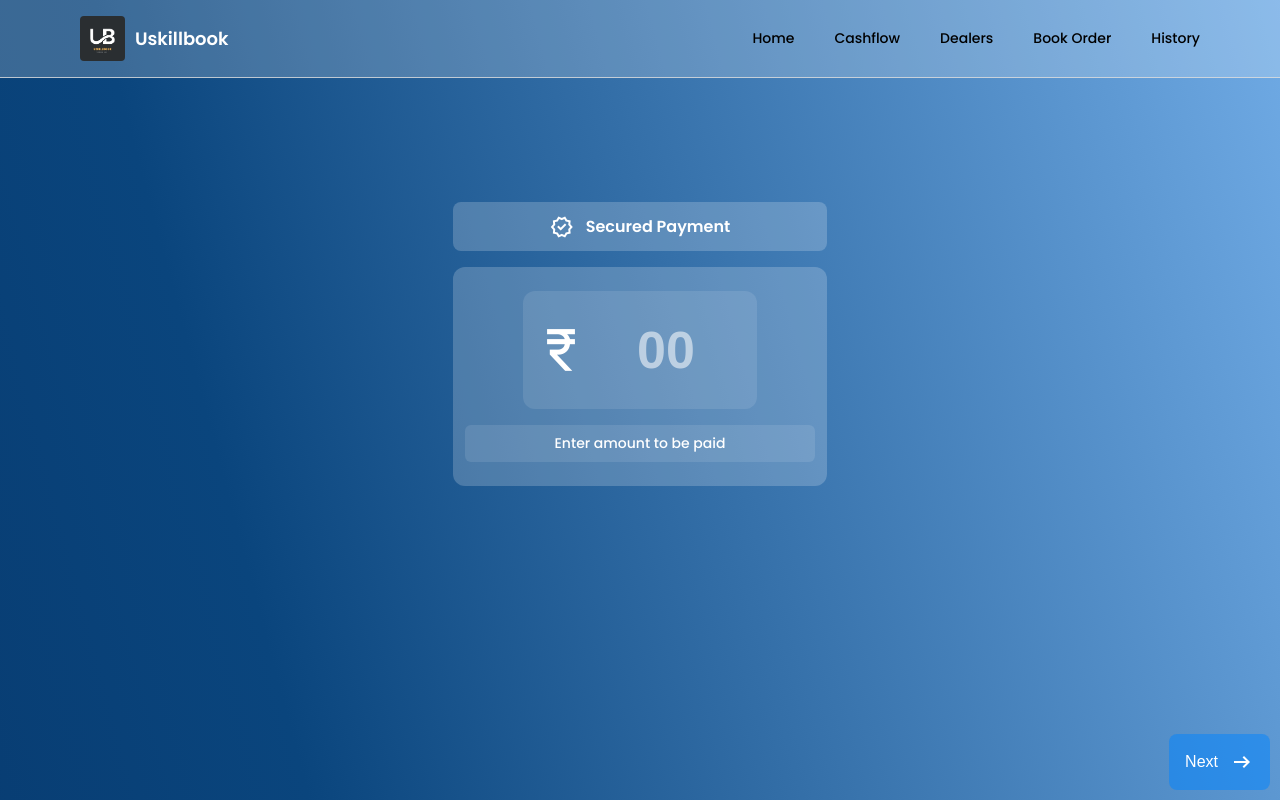
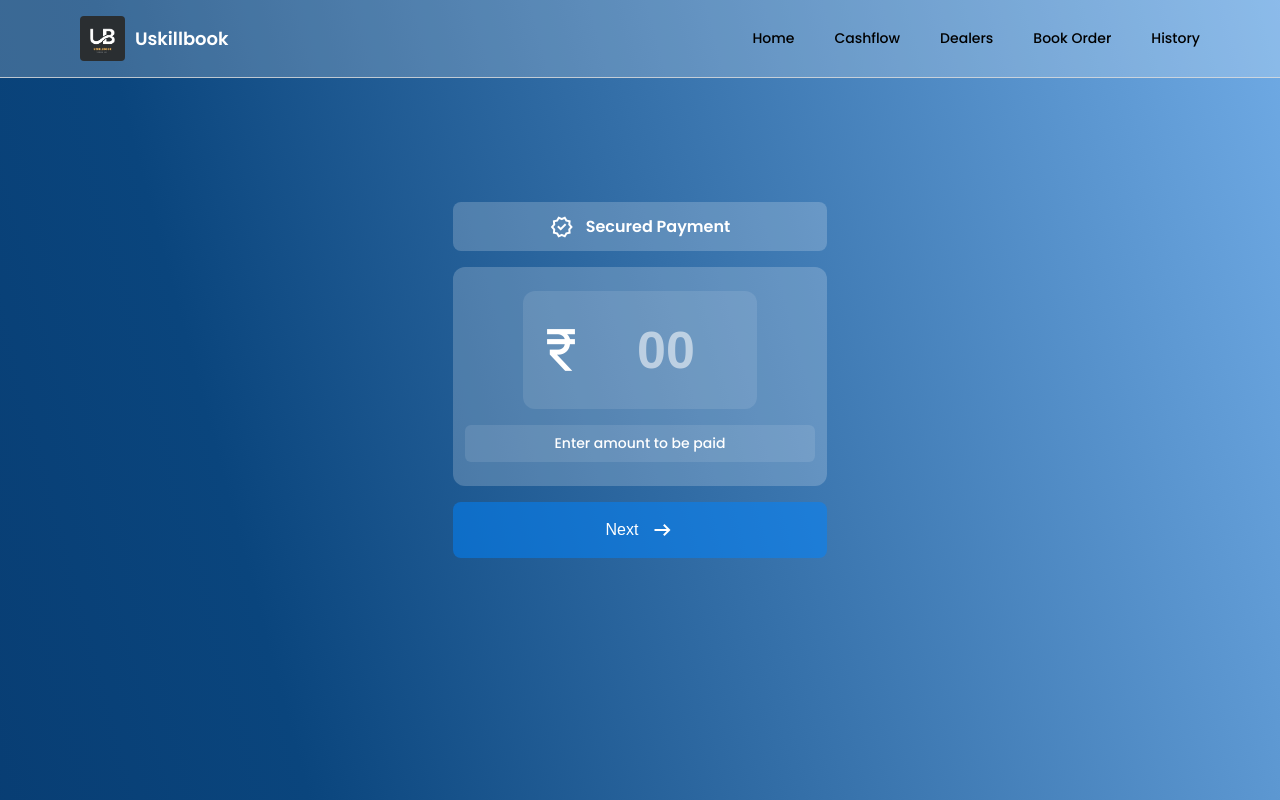
Before and after one commit to MurXGen/uskillbook, a React (Vite) app in the folder frontend/: page /checkout in a window 1280 px wide. Built offline with nearby package versions, Linux system fonts and the light colour scheme.

Commit message:
Update checkout.css

```diff
--- a/frontend/src/checkout.css
+++ b/frontend/src/checkout.css
@@ -61,9 +61,6 @@ body {
 }
 
 .pricContainer .next-button {
-    position: fixed;
-    bottom: 10px;
-    right: 10px;
     padding: 16px;
     border: 0;
     border-radius: 8px;
@@ -279,9 +276,6 @@ body {
 }
 
 .image-upload-container .submit {
-    position: fixed;
-    bottom: 10px;
-    right: 10px;
     padding: 16px;
     border: 0;
     border-radius: 8px;
```
